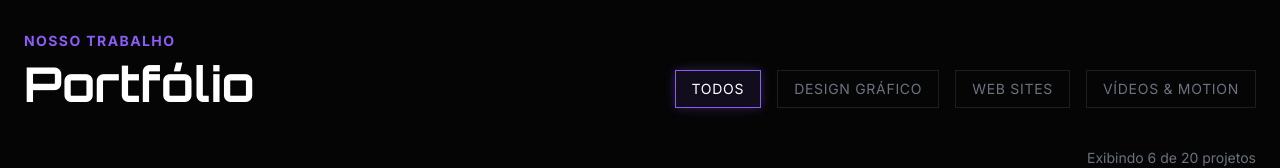
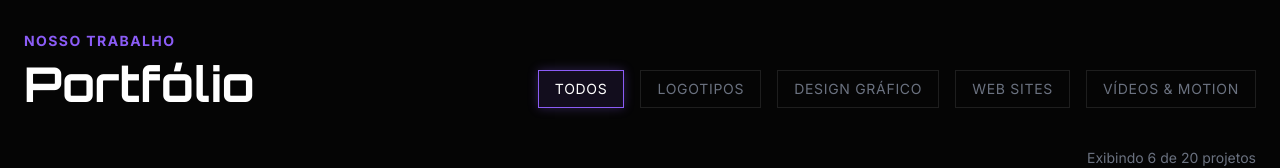
Before and after one commit to jeremias-abbud/matrizvisual, a React (Vite) app: page / in a window 1280 px wide. Shown: the part 3493-3661 px from the top of the page. Built offline with nearby package versions, Linux system fonts and the light colour scheme.

Commit message:
feat: Enhance SEO and categorize projects
Adds meta tags for improved search engine optimization and social sharing previews.
Introduces a new "Logotipos" category and assigns relevant projects to it.
Updates contact email and adds instructions for sharing image.

```diff
--- a/components/Contact.tsx
+++ b/components/Contact.tsx
@@ -20,7 +20,7 @@ const Contact: React.FC = () => {
                 </div>
                 <div>
                   <h4 className="text-white font-bold">Email</h4>
-                  <p className="text-gray-400">contato@matrizvisual.com</p>
+                  <p className="text-gray-400">agenciamatrizvisual@gmail.com</p>
                 </div>
               </div>
 
--- a/components/Portfolio.tsx
+++ b/components/Portfolio.tsx
@@ -1,7 +1,7 @@
 import React, { useState, useEffect } from 'react';
 import { PROJECTS } from '../constants';
 import { Project, ProjectCategory } from '../types';
-import { X, Calendar, User, ArrowRight, ChevronLeft, ChevronRight, Plus, Minus, PlayCircle, Globe, Image as ImageIcon } from 'lucide-react';
+import { X, Calendar, User, ArrowRight, ChevronLeft, ChevronRight, Plus, Minus, PlayCircle, Globe, Palette } from 'lucide-react';
 
 const ITEMS_PER_PAGE = 6;
 
@@ -73,8 +73,10 @@ const Portfolio: React.FC = () => {
         return <PlayCircle className="text-white drop-shadow-md" size={48} />;
       case ProjectCategory.WEB:
         return <Globe className="text-white drop-shadow-md" size={48} />;
+      case ProjectCategory.LOGO:
+        return <Palette className="text-white drop-shadow-md" size={48} />;
       default:
-        return null; // Clean look for design, or could use ImageIcon
+        return null; // Clean look for design
     }
   };
 
--- a/constants.ts
+++ b/constants.ts
@@ -6,7 +6,7 @@ export const PROJECTS: Project[] = [
   {
     id: '1',
     title: 'Marca CyberTech',
-    category: ProjectCategory.DESIGN,
+    category: ProjectCategory.LOGO,
     imageUrl: 'https://picsum.photos/800/600?random=1',
     description: 'Criação de identidade visual moderna para empresa de tecnologia, transmitindo inovação.',
     tags: ['Logo', 'Cartão de Visita', 'Cores'],
@@ -104,7 +104,7 @@ export const PROJECTS: Project[] = [
   {
     id: '7',
     title: 'Café Aroma Gourmet',
-    category: ProjectCategory.DESIGN,
+    category: ProjectCategory.LOGO,
     imageUrl: 'https://picsum.photos/800/600?random=7',
     description: 'Rebranding completo para cafeteria artesanal, incluindo cardápios e embalagens.',
     tags: ['Embalagem', 'Identidade Visual', 'Impresso'],
@@ -140,7 +140,7 @@ export const PROJECTS: Project[] = [
   {
     id: '10',
     title: 'Advocacia Silva & Santos',
-    category: ProjectCategory.DESIGN,
+    category: ProjectCategory.LOGO,
     imageUrl: 'https://picsum.photos/800/600?random=10',
     description: 'Identidade sóbria e elegante para escritório de advocacia tradicional.',
     tags: ['Corporativo', 'Papelaria', 'Logo'],
@@ -176,7 +176,7 @@ export const PROJECTS: Project[] = [
   {
     id: '13',
     title: 'Barbearia Viking',
-    category: ProjectCategory.DESIGN,
+    category: ProjectCategory.LOGO,
     imageUrl: 'https://picsum.photos/800/600?random=13',
     description: 'Identidade visual rústica e masculina para rede de barbearias.',
     tags: ['Logo', 'Fachada', 'Instagram'],
@@ -260,7 +260,7 @@ export const PROJECTS: Project[] = [
   {
     id: '20',
     title: 'Tech Solutions Rebrand',
-    category: ProjectCategory.DESIGN,
+    category: ProjectCategory.LOGO,
     imageUrl: 'https://picsum.photos/800/600?random=20',
     description: 'Modernização de marca para consultoria de TI.',
     tags: ['Rebranding', 'B2B', 'Tech'],
@@ -274,7 +274,7 @@ export const PROJECTS: Project[] = [
 export const SERVICES: Service[] = [
   {
     id: 's1',
-    title: 'Logos e Marcas',
+    title: 'Logotipos',
     description: 'Sua empresa precisa passar confiança. Criamos logotipos profissionais que destacam você da concorrência.',
     iconName: 'Palette'
   },
--- a/index.html
+++ b/index.html
@@ -4,7 +4,26 @@
     <meta charset="UTF-8" />
     <link rel="icon" type="image/png" href="/logo.png" />
     <meta name="viewport" content="width=device-width, initial-scale=1.0" />
+
+    <!-- Primary Meta Tags -->
     <title>Matriz Visual | Design, Web & Vídeo</title>
+    <meta name="title" content="Matriz Visual | Design, Web & Vídeo">
+    <meta name="description" content="Especialistas em Identidade Visual, Web Design e Produção Audiovisual. Transformamos sua marca em referência no mercado.">
+
+    <!-- Open Graph / Facebook / WhatsApp -->
+    <meta property="og:type" content="website">
+    <meta property="og:url" content="https://matrizvisual.com/">
+    <meta property="og:title" content="Matriz Visual | Design, Web & Vídeo">
+    <meta property="og:description" content="Especialistas em Identidade Visual, Web Design e Produção Audiovisual. Transformamos sua marca em referência no mercado.">
+    <meta property="og:image" content="/social-share.jpg">
+
+    <!-- Twitter -->
+    <meta property="twitter:card" content="summary_large_image">
+    <meta property="twitter:url" content="https://matrizvisual.com/">
+    <meta property="twitter:title" content="Matriz Visual | Design, Web & Vídeo">
+    <meta property="twitter:description" content="Especialistas em Identidade Visual, Web Design e Produção Audiovisual. Transformamos sua marca em referência no mercado.">
+    <meta property="twitter:image" content="/social-share.jpg">
+
     <script src="https://cdn.tailwindcss.com"></script>
     <link href="https://fonts.googleapis.com/css2?family=Orbitron:wght@400;500;700;900&family=Inter:wght@300;400;600;700&display=swap" rel="stylesheet">
     <script>
--- a/types.ts
+++ b/types.ts
@@ -1,5 +1,6 @@
 export enum ProjectCategory {
   ALL = 'Todos',
+  LOGO = 'Logotipos',
   DESIGN = 'Design Gráfico',
   WEB = 'Web Sites',
   VIDEO = 'Vídeos & Motion'
```
Also changed, not shown: public/INSTRUCOES_COMPARTILHAMENTO.txt (added), public/logo.png (deleted).
